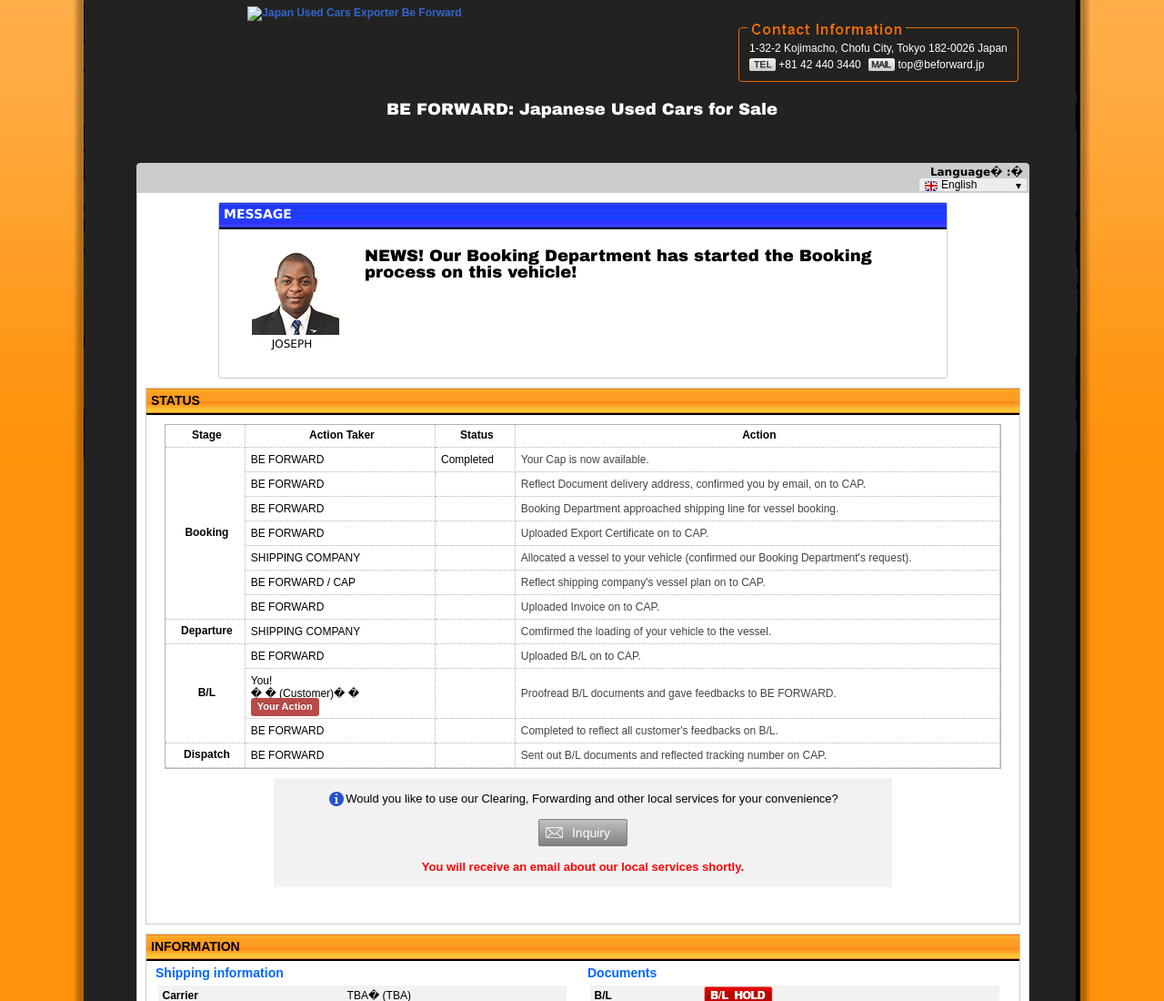
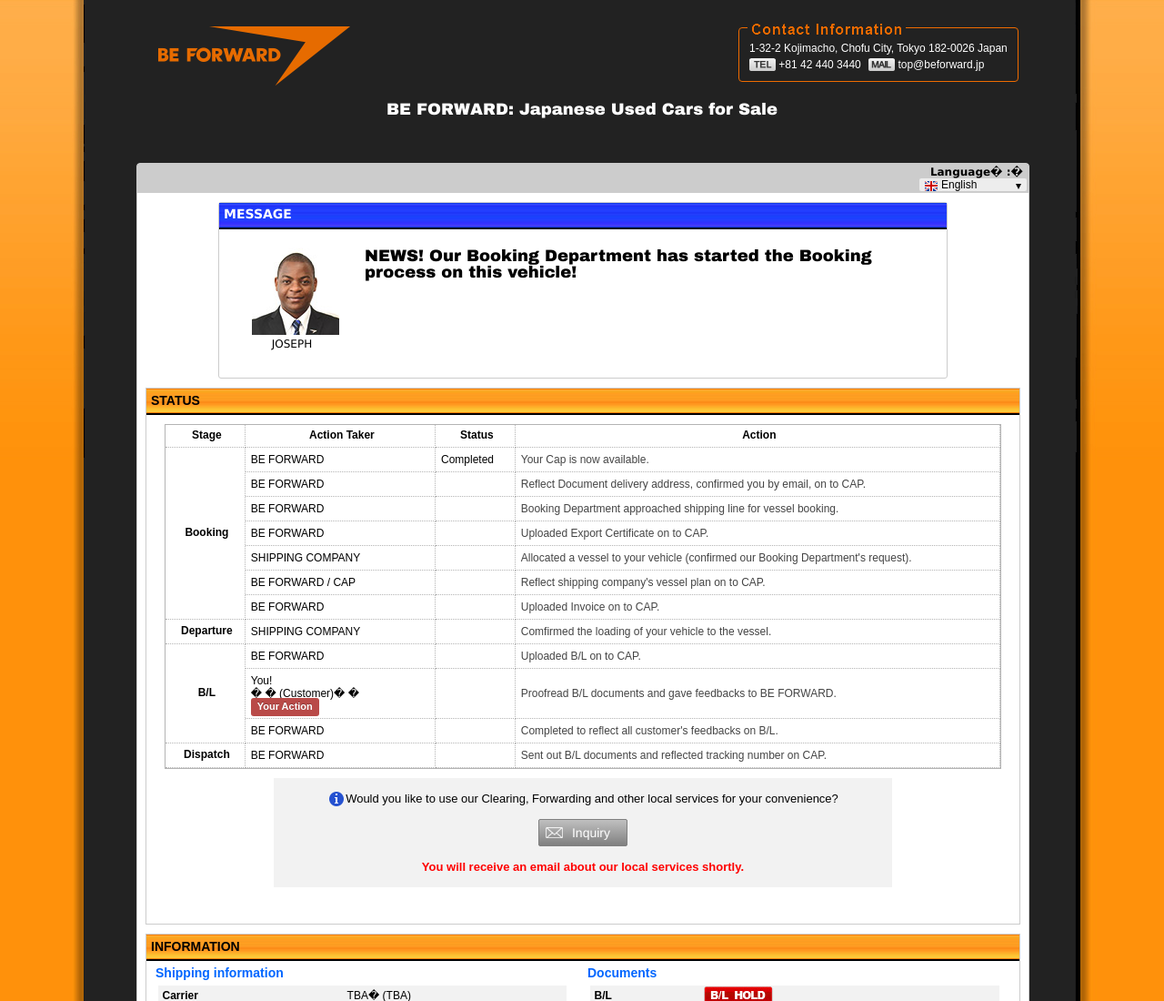
Before and after one commit to beforward-jp/customer, a plain HTML site: page cap-t-65570f1acd704afaa07f02720a00003e/index.html in a window 1280 px wide. Shown: the top 1100 px of the page at 91% size. Drawn offline with Linux system fonts and the light colour scheme; a script that the page names is missing; files whose address does not match are found by name.

Commit message:
Update index.html

```diff
--- a/cap-t-65570f1acd704afaa07f02720a00003e/index.html
+++ b/cap-t-65570f1acd704afaa07f02720a00003e/index.html
@@ -31,7 +31,7 @@
 			<div id="header_cs">
 				<div id="hline1_wrap">
 					<h1 id="logo">
-						<a href="//"><img src="./images/logo_bf.gif" alt="Japan Used Cars Exporter Be Forward"></a>
+						<a href="//"><img src="../images/logo_bf.gif" alt="Japan Used Cars Exporter Be Forward"></a>
 					</h1>
 					<div id="global_info_area">
 						<div id="contact">
```
